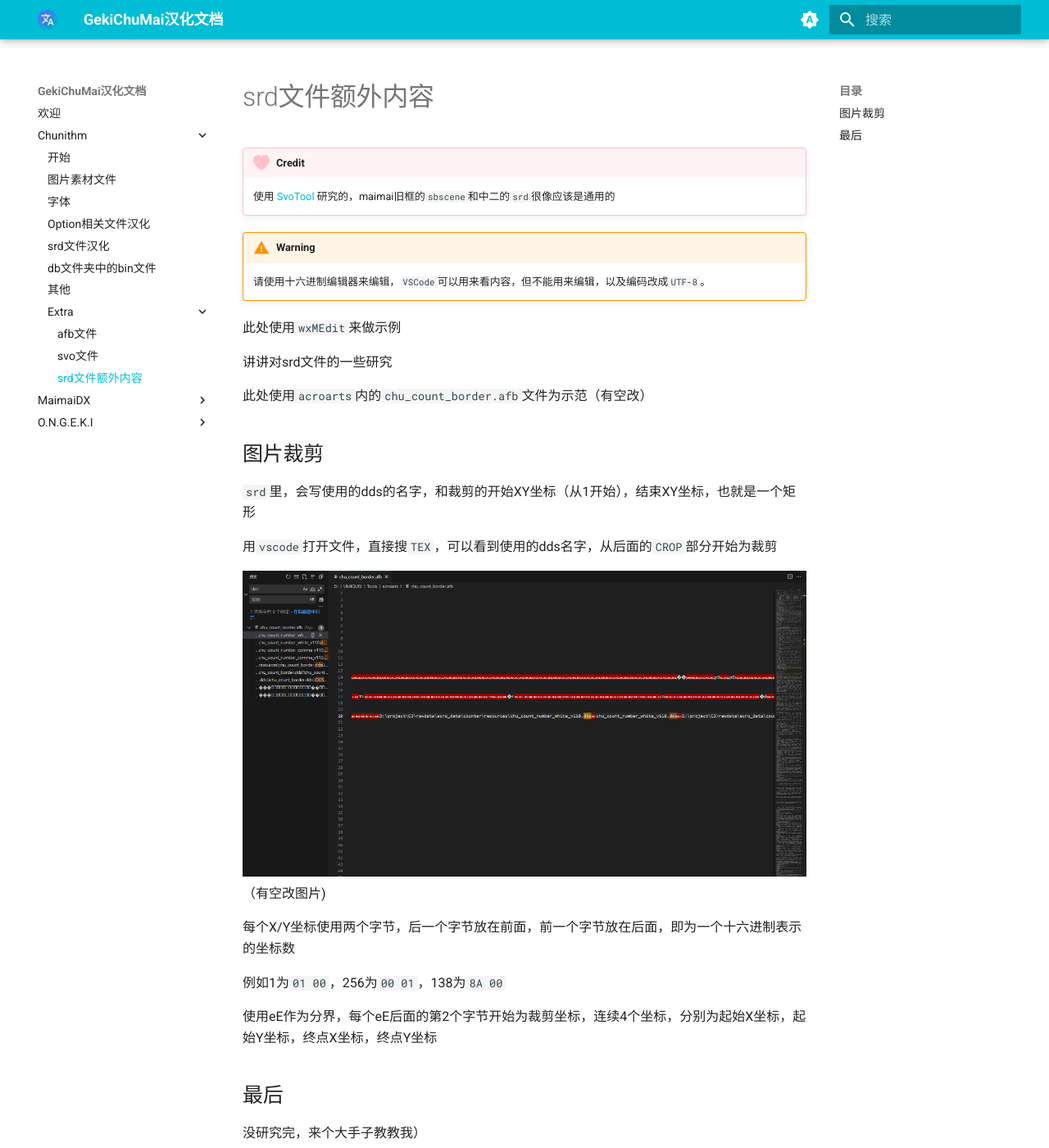
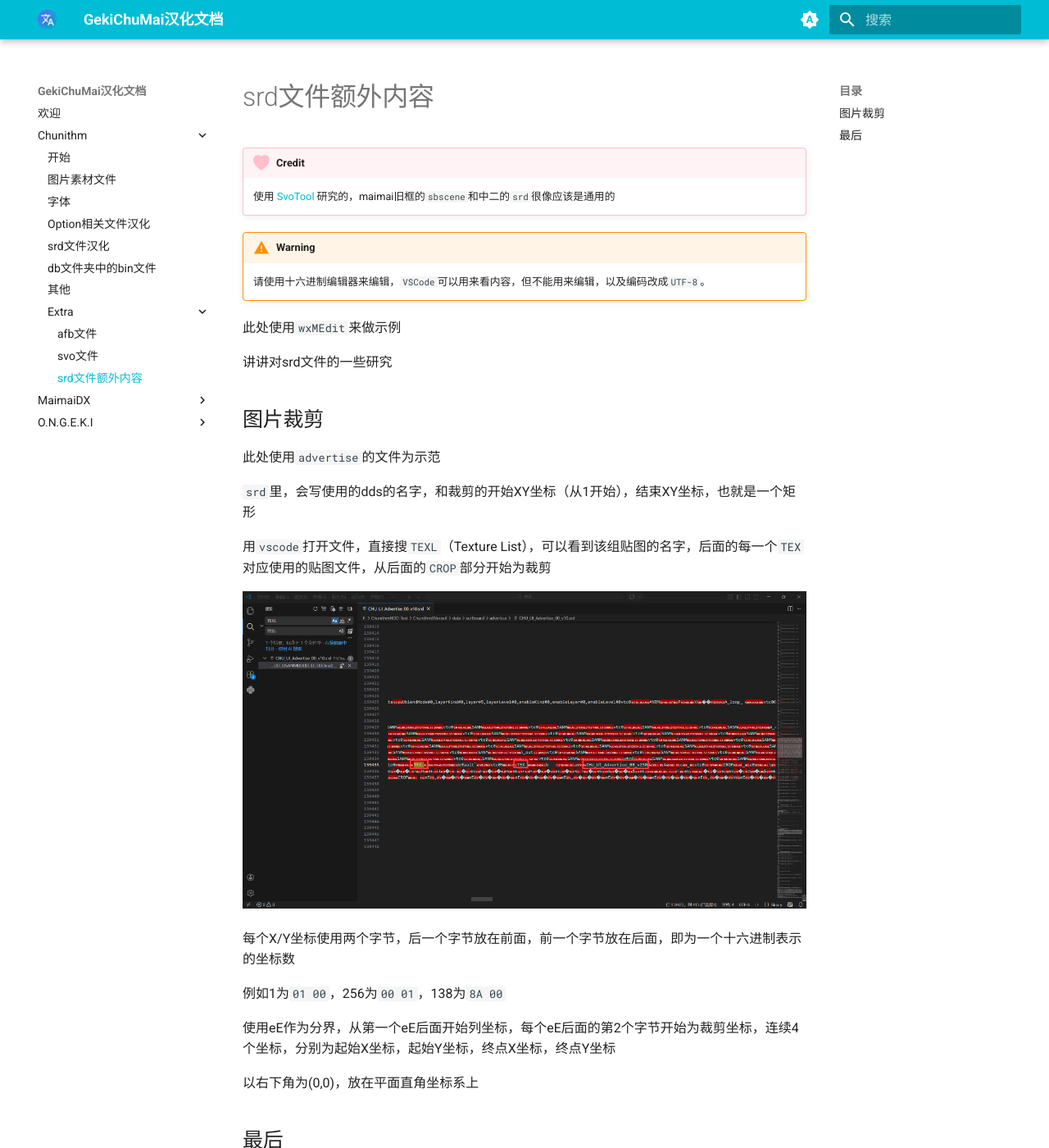
Before and after one commit to GzLxz190614/GekiChuMaiLocalizedDocument, an MkDocs documentation site: the page built from docs/Chunithm/Extra/3.srd.md, in a window 1280 px wide and 1400 px high. Shown: the whole window at 82% size. Built offline with MkDocs 1.6.1 and Material for MkDocs 9.7.7, drawn with Linux system fonts in a browser that asks for light colours; comment, search, counter and statistics services are not loaded.

```diff
--- a/docs/Chunithm/Extra/3.srd.md
+++ b/docs/Chunithm/Extra/3.srd.md
@@ -17,23 +17,23 @@
 
 讲讲对srd文件的一些研究
 
-此处使用`acroarts`内的`chu_count_border.afb`文件为示范（有空改）
+## 图片裁剪
 
-
-
-## 图片裁剪
+此处使用`advertise`的文件为示范
 
 `srd`里，会写使用的dds的名字，和裁剪的开始XY坐标（从1开始），结束XY坐标，也就是一个矩形
 
-用`vscode`打开文件，直接搜`TEX`，可以看到使用的dds名字，从后面的`CROP`部分开始为裁剪
+用`vscode`打开文件，直接搜`TEXL`（Texture List），可以看到该组贴图的名字，后面的每一个`TEX`对应使用的贴图文件，从后面的`CROP`部分开始为裁剪
 
-![](..\pics\afb\1_1.png)（有空改图片)
+![](..\pics\srd_ex\1.png)
 
 每个X/Y坐标使用两个字节，后一个字节放在前面，前一个字节放在后面，即为一个十六进制表示的坐标数
 
 例如1为`01 00`，256为`00 01`，138为`8A 00`
 
-使用eE作为分界，每个eE后面的第2个字节开始为裁剪坐标，连续4个坐标，分别为起始X坐标，起始Y坐标，终点X坐标，终点Y坐标
+使用eE作为分界，从第一个eE后面开始列坐标，每个eE后面的第2个字节开始为裁剪坐标，连续4个坐标，分别为起始X坐标，起始Y坐标，终点X坐标，终点Y坐标
+
+以右下角为(0,0)，放在平面直角坐标系上
 
 ## 最后
 
```
Also changed, not shown: docs/Chunithm/1.dds.md (+1 -1 lines), docs/O.N.G.E.K.I/1.font.md (+13 -11 lines), docs/Chunithm/pics/srd_ex/1.png (added), 1 other file.
